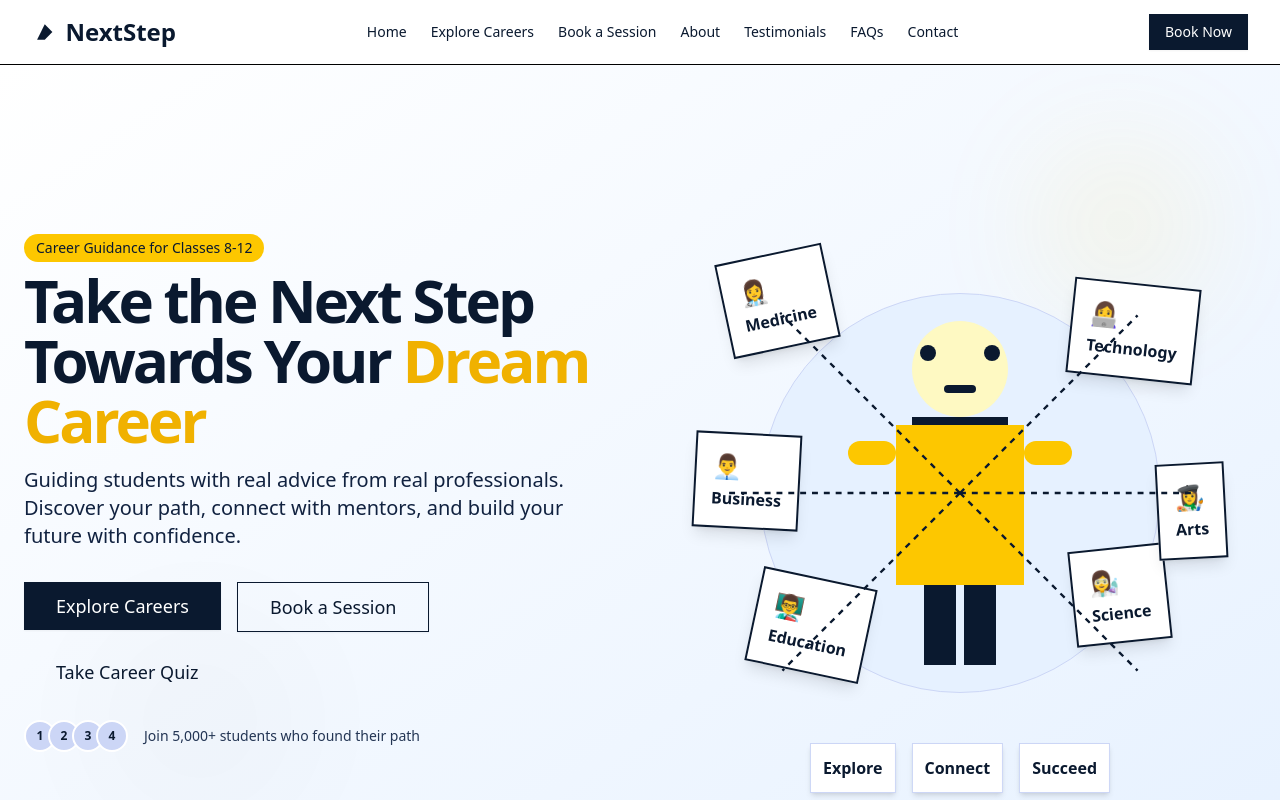
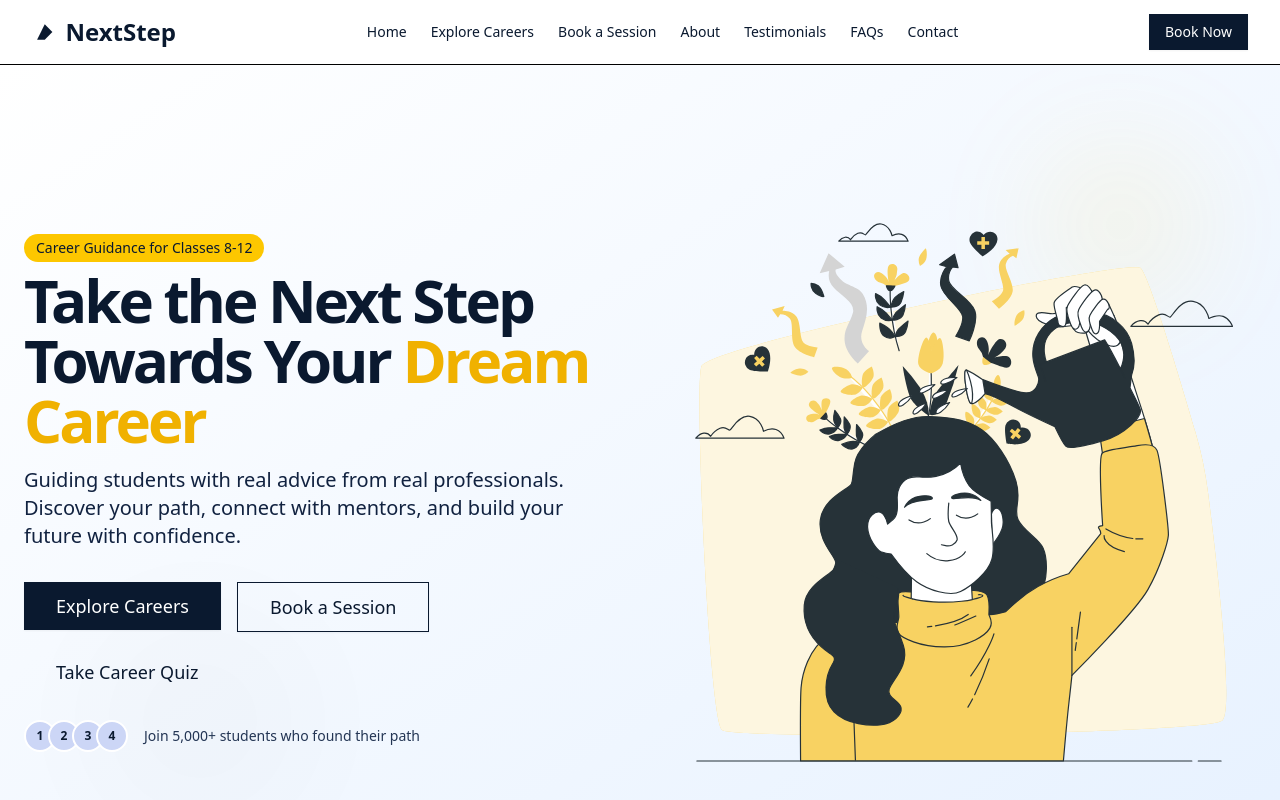
Before and after one commit to PrateekIND/NextSteps, a React (Vite) app in the folder client/: page / in a window 1280 px wide. Shown: the top 800 px of the page. Built offline with nearby package versions, Linux system fonts and the light colour scheme.

Commit message:
Homepage

```diff
--- a/client/src/App.jsx
+++ b/client/src/App.jsx
@@ -2,7 +2,6 @@ import { useState } from 'react'
 import reactLogo from './assets/react.svg'
 import viteLogo from '/vite.svg'
 import './App.css'
-import LandingPage from './pages/LandingPage'
 import HomePage from './pages/HomePage'
 
 function App() {
--- a/client/src/pages/HomePage.jsx
+++ b/client/src/pages/HomePage.jsx
@@ -69,7 +69,7 @@ const HomePage = () => {
         </div>
 
         <div className="container px-4 md:px-6 relative z-10">
-          <div className="grid gap-6 lg:grid-cols-2 lg:gap-12 items-center">
+          <div className="grid gap-6 md:grid-cols-2 lg:gap-12 items-center">
             <div className="space-y-4">
               <div className="inline-block bg-yellow-400 text-navy-900 px-3 py-1 rounded-full text-sm font-medium mb-2">
                 Career Guidance for Classes 8-12
@@ -110,113 +110,8 @@ const HomePage = () => {
               </div>
             </div>
 
-            <div className="relative h-[400px] md:h-[500px] lg:h-[600px]">
-              <div className="absolute inset-0">
-                {/* Main illustration */}
-                <div className="relative h-full w-full">
-                  {/* Background circle */}
-                  <div className="absolute top-1/2 left-1/2 transform -translate-x-1/2 -translate-y-1/2 w-[300px] h-[300px] md:w-[400px] md:h-[400px] bg-navy-50 rounded-full border border-navy-100"></div>
-
-                  {/* Student figure */}
-                  <div className="absolute top-1/2 left-1/2 transform -translate-x-1/2 -translate-y-1/2">
-                    {/* Head */}
-                    <div className="relative">
-                      <div className="w-24 h-24 bg-yellow-100 rounded-full mx-auto"></div>
-                      <div className="absolute top-6 left-6 w-4 h-4 bg-navy-900 rounded-full"></div>
-                      <div className="absolute top-6 right-6 w-4 h-4 bg-navy-900 rounded-full"></div>
-                      <div className="absolute bottom-6 left-1/2 transform -translate-x-1/2 w-8 h-2 bg-navy-900 rounded-full"></div>
-                    </div>
-
-                    {/* Body */}
-                    <div className="w-32 h-40 bg-yellow-400 rounded-t-lg mt-2 relative">
-                      {/* Arms */}
-                      <div className="absolute -left-12 top-4 w-12 h-6 bg-yellow-400 rounded-full"></div>
-                      <div className="absolute -right-12 top-4 w-12 h-6 bg-yellow-400 rounded-full"></div>
-
-                      {/* Backpack */}
-                      <div className="absolute -top-2 left-1/2 transform -translate-x-1/2 w-24 h-8 bg-navy-900 rounded-t-lg z-[-1]"></div>
-                      <div className="absolute top-6 left-1/2 transform -translate-x-1/2 w-24 h-20 bg-navy-900 rounded-lg z-[-1]"></div>
-                    </div>
-
-                    {/* Legs */}
-                    <div className="flex justify-center space-x-2">
-                      <div className="w-8 h-20 bg-navy-900"></div>
-                      <div className="w-8 h-20 bg-navy-900"></div>
-                    </div>
-                  </div>
-
-                  {/* Career paths floating around */}
-                  <div className="absolute top-[10%] left-[10%] transform -rotate-12 animate-float">
-                    <div className="bg-white p-4 rounded-lg shadow-lg border-2 border-navy-900">
-                      <div className="text-2xl mb-1">👩‍⚕️</div>
-                      <div className="text-navy-900 font-bold">Medicine</div>
-                    </div>
-                  </div>
-
-                  <div className="absolute top-[15%] right-[10%] transform rotate-6 animate-float-delay-1">
-                    <div className="bg-white p-4 rounded-lg shadow-lg border-2 border-navy-900">
-                      <div className="text-2xl mb-1">👩‍💻</div>
-                      <div className="text-navy-900 font-bold">Technology</div>
-                    </div>
-                  </div>
-
-                  <div className="absolute bottom-[20%] left-[15%] transform rotate-12 animate-float-delay-2">
-                    <div className="bg-white p-4 rounded-lg shadow-lg border-2 border-navy-900">
-                      <div className="text-2xl mb-1">👨‍🏫</div>
-                      <div className="text-navy-900 font-bold">Education</div>
-                    </div>
-                  </div>
-
-                  <div className="absolute bottom-[25%] right-[15%] transform -rotate-6 animate-float-delay-3">
-                    <div className="bg-white p-4 rounded-lg shadow-lg border-2 border-navy-900">
-                      <div className="text-2xl mb-1">👩‍🔬</div>
-                      <div className="text-navy-900 font-bold">Science</div>
-                    </div>
-                  </div>
-
-                  <div className="absolute top-[40%] left-[5%] transform rotate-3 animate-float-delay-4">
-                    <div className="bg-white p-4 rounded-lg shadow-lg border-2 border-navy-900">
-                      <div className="text-2xl mb-1">👨‍💼</div>
-                      <div className="text-navy-900 font-bold">Business</div>
-                    </div>
-                  </div>
-
-                  <div className="absolute top-[45%] right-[5%] transform -rotate-3 animate-float-delay-5">
-                    <div className="bg-white p-4 rounded-lg shadow-lg border-2 border-navy-900">
-                      <div className="text-2xl mb-1">👩‍🎨</div>
-                      <div className="text-navy-900 font-bold">Arts</div>
-                    </div>
-                  </div>
-
-                  {/* Connecting lines (paths) */}
-                  <svg
-                    className="absolute inset-0 w-full h-full"
-                    viewBox="0 0 500 500"
-                    fill="none"
-                    xmlns="http://www.w3.org/2000/svg"
-                  >
-                    <path d="M250 250 L100 100" stroke="#0a192f" strokeWidth="2" strokeDasharray="5 5" />
-                    <path d="M250 250 L400 100" stroke="#0a192f" strokeWidth="2" strokeDasharray="5 5" />
-                    <path d="M250 250 L100 400" stroke="#0a192f" strokeWidth="2" strokeDasharray="5 5" />
-                    <path d="M250 250 L400 400" stroke="#0a192f" strokeWidth="2" strokeDasharray="5 5" />
-                    <path d="M250 250 L50 250" stroke="#0a192f" strokeWidth="2" strokeDasharray="5 5" />
-                    <path d="M250 250 L450 250" stroke="#0a192f" strokeWidth="2" strokeDasharray="5 5" />
-                  </svg>
-
-                  {/* Progress steps at bottom */}
-                  <div className="absolute bottom-0 left-1/2 transform -translate-x-1/2 flex space-x-4">
-                    <div className="bg-white p-3 rounded-lg shadow-md border border-navy-100">
-                      <div className="text-navy-900 font-bold">Explore</div>
-                    </div>
-                    <div className="bg-white p-3 rounded-lg shadow-md border border-navy-100">
-                      <div className="text-navy-900 font-bold">Connect</div>
-                    </div>
-                    <div className="bg-white p-3 rounded-lg shadow-md border border-navy-100">
-                      <div className="text-navy-900 font-bold">Succeed</div>
-                    </div>
-                  </div>
-                </div>
-              </div>
+            <div className="hidden relative h-[300px] md:h-[400px] lg:h-[600px] md:block ">
+              <img src="/personal growth-bro.svg" alt="Career Guidance" className="absolute inset-0 w-full h-full object-cover rounded-lg" />
             </div>
           </div>
 
@@ -406,19 +301,19 @@ const HomePage = () => {
                 name: "Priya S.",
                 quote:
                   "The counseling session helped me understand which engineering branch would be best for me based on my interests in mathematics and problem-solving.",
-                image: "/placeholder.svg?height=80&width=80",
+                image: "personal growth-bro.svg?height=80&width=80",
               },
               {
                 name: "Rahul M.",
                 quote:
                   "I was confused between Commerce and Arts. My counselor helped me see how my communication skills could be valuable in a business career.",
-                image: "/placeholder.svg?height=80&width=80",
+                image: "/personal growth-bro.svg?height=80&width=80",
               },
               {
                 name: "Ananya K.",
                 quote:
                   "The career assessment tests and the follow-up session gave me clarity about pursuing research in biological sciences.",
-                image: "/placeholder.svg?height=80&width=80",
+                image: "/personal growth-bro.svg?height=80&width=80",
               },
             ].map((testimonial, index) => (
               <Card key={index} className="flex flex-col p-6">
```
Also changed, not shown: client/public/personal growth-bro.svg (added).
